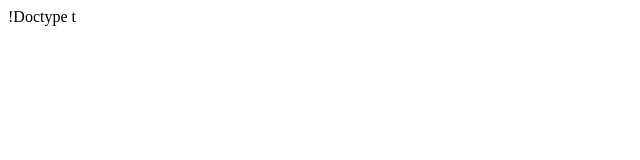
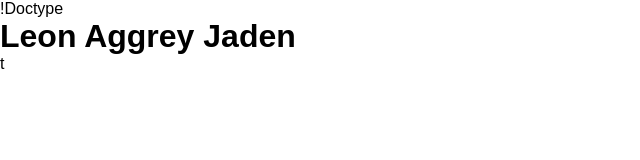
Before and after one commit to leonjaden/portfolio-landing-page, a plain HTML site: page portfolio.html in a window 1280 px wide. Shown: the whole page, without its empty margins (0-640 px from the left). Drawn offline with Linux system fonts and the light colour scheme.

Commit message:
Added name to portfolio.html

```diff
--- a/portfolio.html
+++ b/portfolio.html
@@ -4,9 +4,13 @@
   <meta charset="UTF-8">
   <meta http-equiv="X-UA-Compatible" content="IE=edge">
   <meta name="viewport" content="width=device-width, initial-scale=1.0">
-  <title>Document</title>
+  <title>Leon Jaden Portfolio</title>
+  <link rel="stylesheet" href="style.css">
 </head>
 <body>
+  <h1>Leon Aggrey Jaden</h1>
+
+
 
 </body>
 </html>t
```
